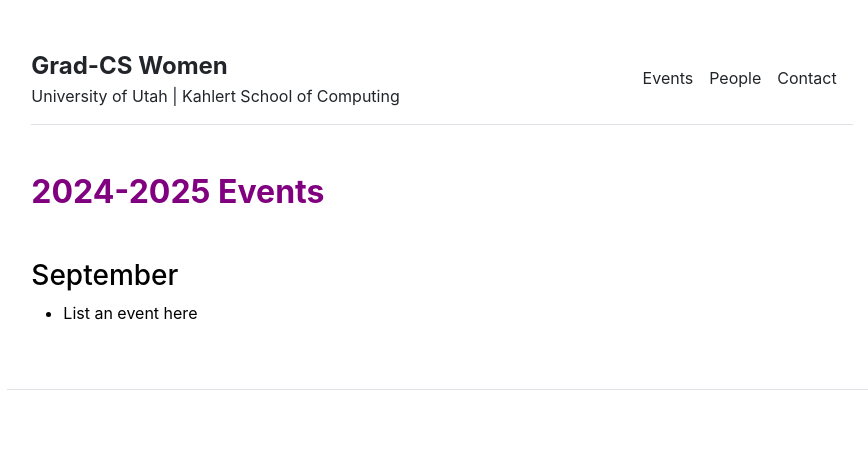
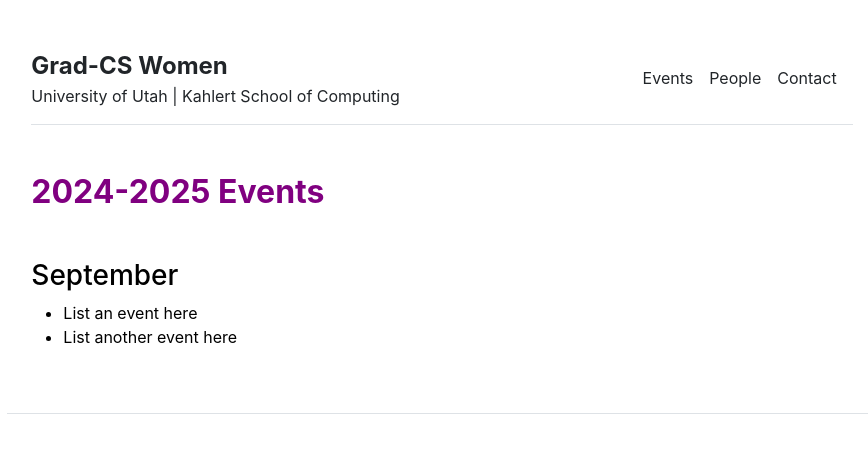
Before and after one commit to gradCSwomen-utah/gradCSwomen-utah.github.io, a Jekyll site: the page built from publications.md, in a window 1280 px wide. Shown: the top 453 px of the page, without its empty margins (198-1066 px from the left). Built offline with Jekyll 4.4.1, drawn with Linux system fonts in a browser that asks for light colours.

Commit message:
Update publications.md

```diff
--- a/publications.md
+++ b/publications.md
@@ -8,3 +8,4 @@ title: "Publications"
 <br />
 ### September
 * List an event here
+* List another event here
```
